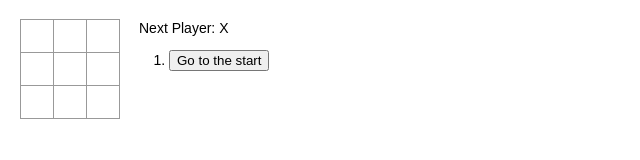
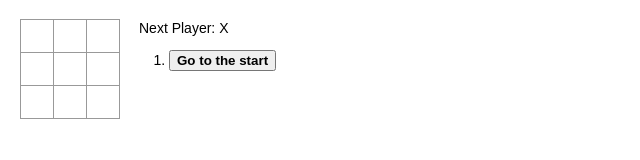
Before and after one commit to Swagatkumar/tic-tac-toe-game, a React (Create React App) app: page / in a window 1280 px wide. Shown: the top 160 px of the page, without its empty margins (0-640 px from the left). Built offline with nearby package versions, Linux system fonts and the light colour scheme.

Commit message:
bold the currently selected item

```diff
--- a/src/components/Game/useGame.tsx
+++ b/src/components/Game/useGame.tsx
@@ -28,7 +28,7 @@ const useGame = () => {
 
     return (
       <li key={move.id}>
-        <button onClick={() => jumpTo(idx)}>{message}</button>
+        <button onClick={() => jumpTo(idx)}>{idx===currentStep?<b>{message}</b>:message}</button>
       </li>
     );
   });
```
